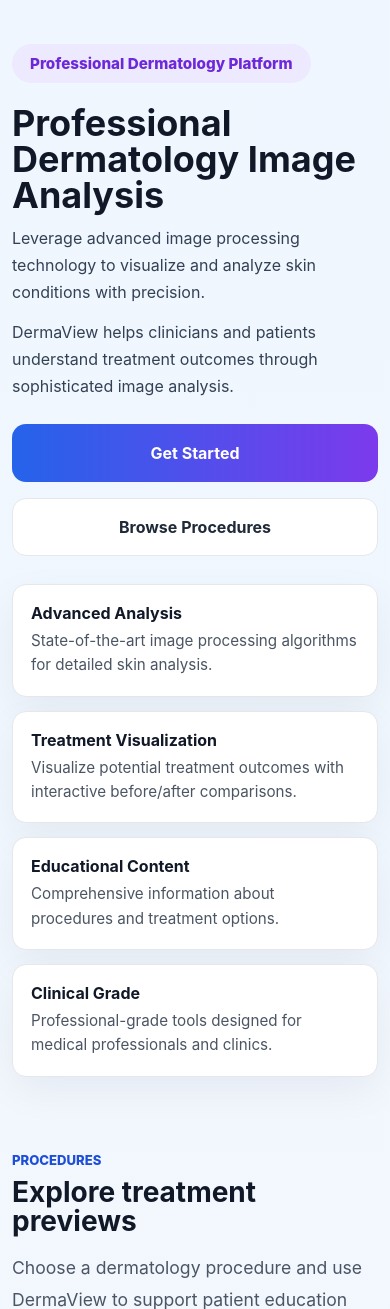
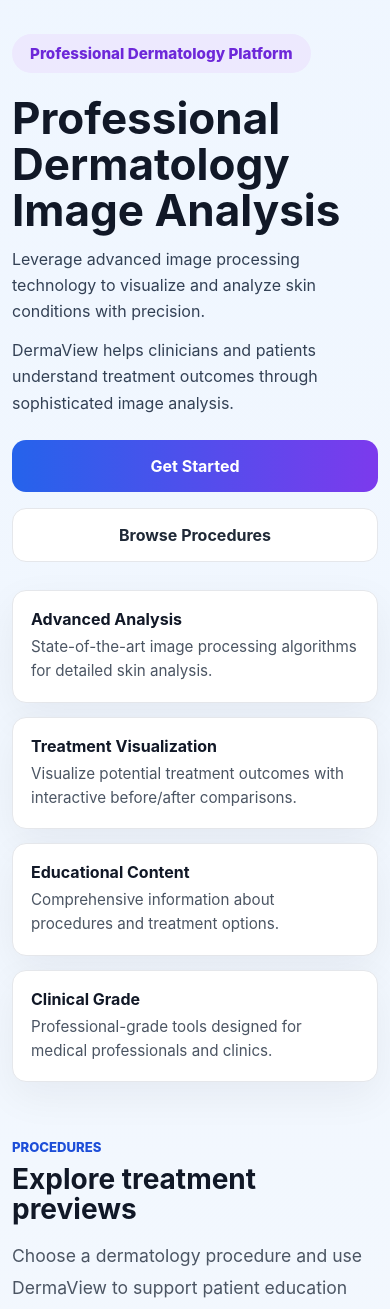
Before and after one commit to amcfajardo/dermaview, a PHP site: page /landing.html in a window 390 px wide. Shown: the part 189-1498 px from the top of the page. Run offline with PHP 8.4, Linux system fonts and the light colour scheme; data comes from the database, SQL or seed files in the repository.

Commit message:
Improve landing page responsive layout

```diff
--- a/dermaview-html/landing.html
+++ b/dermaview-html/landing.html
@@ -8,14 +8,14 @@
     <link rel="stylesheet" href="styles/global.css?v=20260526-6" />
     <link rel="stylesheet" href="styles/header.css?v=20260527-1" />
     <!-- Component Styles -->
-    <link rel="stylesheet" href="styles/hero.css?v=20260526-1" />
+    <link rel="stylesheet" href="styles/hero.css?v=20260612-1" />
     <link rel="stylesheet" href="styles/buttons.css?v=20260523-5" />
     <link rel="stylesheet" href="styles/cards.css?v=20260523-5" />
     <link rel="stylesheet" href="styles/procedures.css?v=20260523-5" />
     <link rel="stylesheet" href="styles/upload.css?v=20260523-5" />
     <link rel="stylesheet" href="styles/treatment.css?v=20260523-5" />
     <!-- Responsive and Utilities -->
-    <link rel="stylesheet" href="styles/responsive.css?v=20260523-8" />
+    <link rel="stylesheet" href="styles/responsive.css?v=20260612-1" />
 
   </head>
   <body class="index-page">
--- a/dermaview-html/styles/hero.css
+++ b/dermaview-html/styles/hero.css
@@ -87,9 +87,9 @@
 /* Index home page */
 
 .home-hero {
-  min-height: calc(100vh - 112px);
+  min-height: auto;
   align-items: start;
-  padding: 28px 0 34px;
+  padding: 28px 0 36px;
 }
 
 .home-hero .hero-grid {
@@ -191,7 +191,7 @@
 }
 
 .home-section {
-  padding: 44px 0 10px;
+  padding: 34px 0 10px;
 }
 
 .home-section-header {
--- a/dermaview-html/styles/responsive.css
+++ b/dermaview-html/styles/responsive.css
@@ -20,6 +20,21 @@
 
   .stat-grid {
     grid-template-columns: 1fr 1fr;
+  }
+}
+
+@media (max-width: 1100px) {
+  .home-hero .hero-grid {
+    grid-template-columns: minmax(0, 1fr);
+    gap: 28px;
+  }
+
+  .home-hero .features-grid {
+    grid-template-columns: repeat(2, minmax(0, 1fr));
+  }
+
+  .procedure-preview-grid {
+    grid-template-columns: repeat(2, minmax(0, 1fr));
   }
 }
 
@@ -159,6 +174,36 @@
     gap: 10px;
     font-size: 0.95rem;
   }
+
+  .home-hero {
+    padding: 18px 0 26px;
+  }
+
+  .home-hero .hero-grid,
+  .home-hero .features-grid,
+  .procedure-preview-grid {
+    grid-template-columns: 1fr;
+  }
+
+  .home-hero .hero-headline {
+    font-size: clamp(2rem, 13vw, 2.75rem);
+    line-height: 1.05;
+  }
+
+  .home-hero .hero-copy {
+    font-size: 1rem;
+    line-height: 1.65;
+  }
+
+  .home-hero .button,
+  .home-hero .button-secondary {
+    min-width: 0;
+    min-height: 50px;
+  }
+
+  .home-section {
+    padding-top: 28px;
+  }
 }
 
 /* Landscape orientation adjustments */
```
